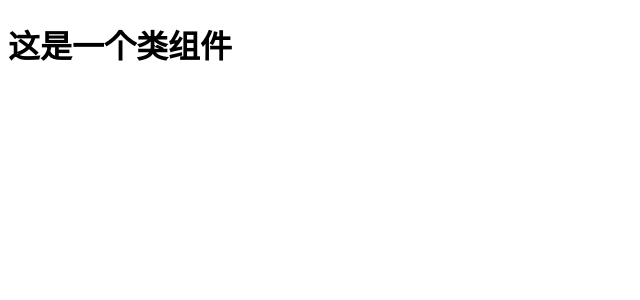
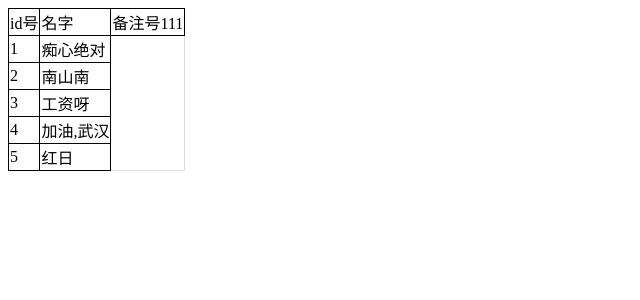
Before and after one commit to xu-jing119/react, a React (Create React App) app: page / in a window 1280 px wide. Shown: the top 300 px of the page, without its empty margins (0-640 px from the left). Built offline with nearby package versions, Linux system fonts and the light colour scheme.

Commit message:
综合案例

```diff
--- a/src/index.css
+++ b/src/index.css
@@ -1,4 +1,4 @@
-body {
+/* body {
   margin: 0;
   font-family: -apple-system, BlinkMacSystemFont, 'Segoe UI', 'Roboto', 'Oxygen',
     'Ubuntu', 'Cantarell', 'Fira Sans', 'Droid Sans', 'Helvetica Neue',
@@ -10,4 +10,13 @@ body {
 code {
   font-family: source-code-pro, Menlo, Monaco, Consolas, 'Courier New',
     monospace;
+} */
+
+.container{
+  border:1px solid #ddd;
+ border-spacing: 0;
+ border-collapse: collapse;
 }
+.container tr td{
+  border:1px solid #000
+}
--- a/src/index.js
+++ b/src/index.js
@@ -1,6 +1,7 @@
 // 引入包
 import React from 'react';
 import ReactDOM from 'react-dom';
+import './index.css'
 
 // // 创建元素
 // const title = React.createElement('h1', null, 'hello react 脚手架!')
@@ -61,9 +62,51 @@ import ReactDOM from 'react-dom';
 //         2.类组件应该继承React.Component父类,从而可以使用父类中提供的方法或属性
 //         3.类组件必须提供render()方法
 //         4.render()方法必须有返回值,表示该组件的结构
-class Hello extends React.Component{
-    render(){
-        return <h1>这是一个类组件</h1>
+// class Hello extends React.Component{
+//     render(){
+//         return <h1>这是一个类组件</h1>
+//     }
+// }
+// ReactDOM.render(<Hello />,document.getElementById('root'))
+
+
+// 综合案例 条件渲染 循环渲染 类组件
+const songs = [
+        {id:1,name:"痴心绝对"},
+        {id:2,name:"南山南"},
+        {id:3,name:"工资呀"},
+        {id:4,name:"加油,武汉"},
+        {id:5,name:"红日"},
+    ]
+const isLoading= true
+const fn = function(){
+    if(isLoading){
+        return <td>备注号111</td>
+    }else{
+        return null
     }
 }
-ReactDOM.render(<Hello />,document.getElementById('root'))
+    class Hello extends React.Component{
+        render(){
+            return (
+                <table className="container">
+                <thead>
+                    <tr>
+                        <td>id号</td>
+                        <td>名字</td>
+                        {fn()}
+                    </tr>
+                </thead>
+                <tbody>
+                    {songs.map(item=>(
+                        <tr key={item.id}>
+                            <td>{item.id}</td>
+                            <td>{item.name}</td>
+                        </tr>
+                    ))}
+                </tbody>
+                </table>
+            )
+        }
+    }
+ ReactDOM.render(<Hello />,document.getElementById('root'))
```
